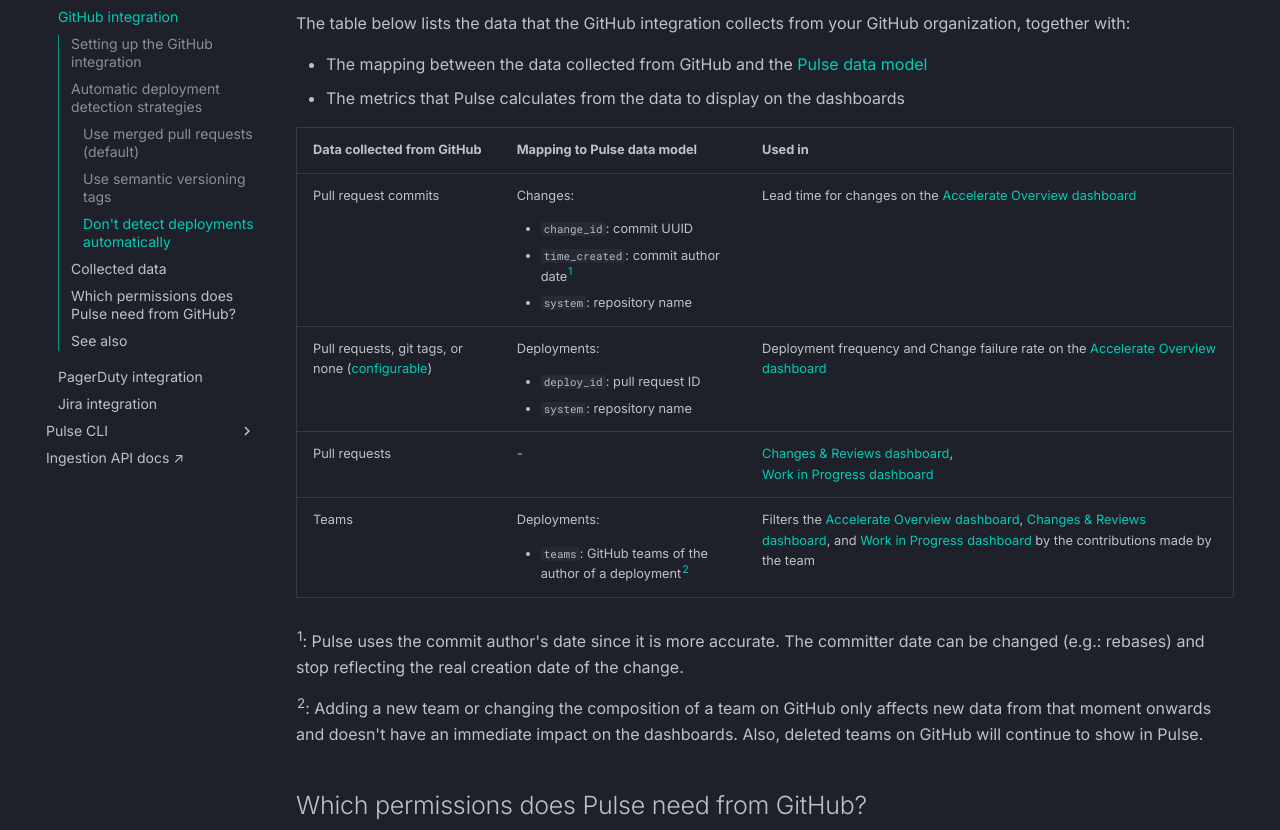
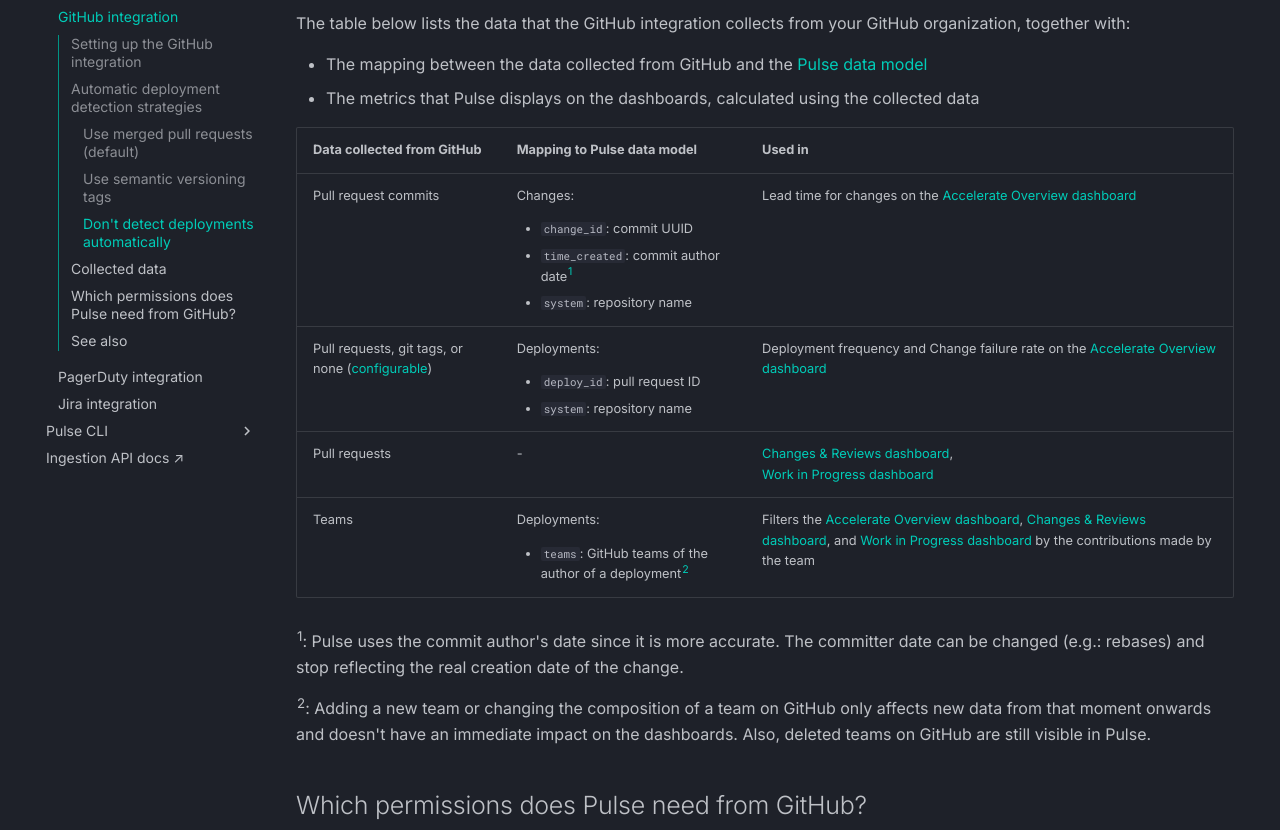
Before and after one commit to codacy/pulse-user-docs, an MkDocs documentation site: the page built from docs/one-click-integrations/github-integration.md, in a window 1280 px wide and 1400 px high, scrolled down 3641 px. Shown: the part 172-1002 px from the top of the window. Built offline with MkDocs 1.6.1 and Material for MkDocs 9.7.7, drawn with Linux system fonts in a browser that asks for light colours; some of the changed text lies outside the part shown.

Commit message:
feat: Match GitHub page to reflect Bitbucket page edits (#162)
Match GitHub page to reflect Bitbucket edits on https://github.com/codacy/pulse-user-docs/pull/160

```diff
--- a/docs/one-click-integrations/github-integration.md
+++ b/docs/one-click-integrations/github-integration.md
@@ -82,7 +82,7 @@
 The table below lists the data that the GitHub integration collects from your GitHub organization, together with:
 
 -   The mapping between the data collected from GitHub and the [Pulse data model](https://ingestion.pulse.codacy.com/v1/api-docs#tocs_event)
--   The metrics that Pulse calculates from the data to display on the dashboards
+-   The metrics that Pulse displays on the dashboards, calculated using the collected data
 
 <table>
 <thead>
@@ -137,7 +137,7 @@
 
 <sup><span id="commit-author-date">1</span></sup>: Pulse uses the commit author's date since it is more accurate. The committer date can be changed (e.g.: rebases) and stop reflecting the real creation date of the change.
 
-<sup><span id="deployment-teams">2</span></sup>: Adding a new team or changing the composition of a team on GitHub only affects new data from that moment onwards and doesn't have an immediate impact on the dashboards. Also, deleted teams on GitHub will continue to show in Pulse.
+<sup><span id="deployment-teams">2</span></sup>: Adding a new team or changing the composition of a team on GitHub only affects new data from that moment onwards and doesn't have an immediate impact on the dashboards. Also, deleted teams on GitHub are still visible in Pulse.
 
 ## Which permissions does Pulse need from GitHub? {: id="gh-permissions"}
 
```
Also changed, not shown: other parts of docs/one-click-integrations/github-integration.md (+1 -1 lines).
